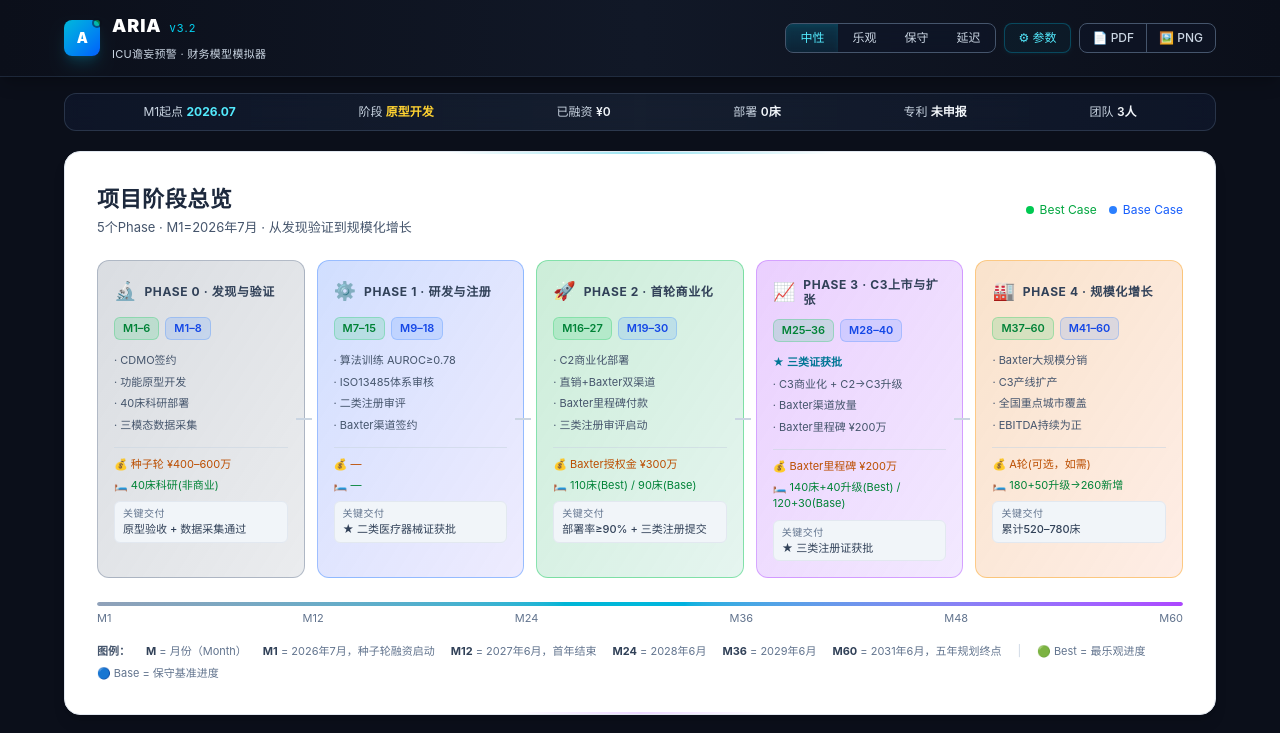
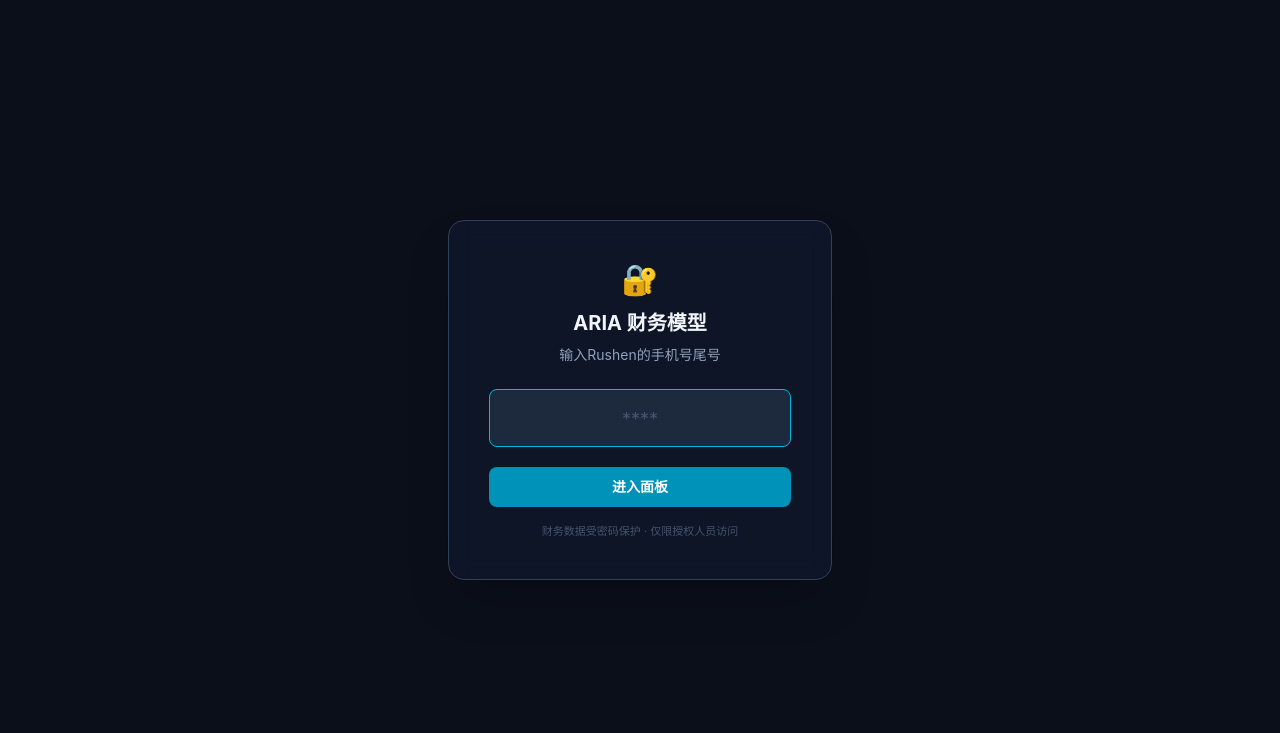
Before and after one commit to Rushen-SHEN/Finance-simulator, a Next.js app: page /Finance-simulator/ in a window 1280 px wide. Shown: the top 733 px of the page. Built offline with nearby package versions, Linux system fonts and the light colour scheme.

Commit message:
feat: add passcode gate to protect financial data
- SHA-256 hashed 4-digit code verification before dashboard access
- Session-persistent unlock (sessionStorage)
- Numeric-only input with Enter key support

```diff
--- a/src/app/page.tsx
+++ b/src/app/page.tsx
@@ -19,17 +19,41 @@ import GanttTimeline from '@/components/GanttTimeline';
 import Assumptions from '@/components/Assumptions';
 import ParameterPanel from '@/components/ParameterPanel';
 
+const CODE_HASH = 'c50281c3dd92d836d2ba7702fad19f778404cddd49059afc7b2e6e537f436ea7';
+
+async function sha256(text: string): Promise<string> {
+  const buf = await crypto.subtle.digest('SHA-256', new TextEncoder().encode(text));
+  return Array.from(new Uint8Array(buf)).map(b => b.toString(16).padStart(2, '0')).join('');
+}
+
 export default function Home() {
   const [model, setModel] = useState<ModelInputs>(structuredClone(DEFAULT_MODEL));
   const [showParams, setShowParams] = useState(false);
   const [scenario, setScenario] = useState<string>('neutral');
   const [mounted, setMounted] = useState(false);
+  const [unlocked, setUnlocked] = useState(false);
+  const [code, setCode] = useState('');
+  const [codeError, setCodeError] = useState(false);
   const printRef = useRef<HTMLDivElement>(null);
 
   useEffect(() => {
     setModel(loadModel());
     setMounted(true);
+    if (typeof window !== 'undefined' && sessionStorage.getItem('aria-unlocked') === '1') {
+      setUnlocked(true);
+    }
   }, []);
+
+  const handleUnlock = useCallback(async () => {
+    const hash = await sha256(code);
+    if (hash === CODE_HASH) {
+      setUnlocked(true);
+      setCodeError(false);
+      sessionStorage.setItem('aria-unlocked', '1');
+    } else {
+      setCodeError(true);
+    }
+  }, [code]);
 
   const result: CalcResult = calculate(model.global, model.yearly, model.opex, model.milestones_best);
 
@@ -77,6 +101,37 @@ export default function Home() {
     );
   }
 
+  if (!unlocked) {
+    return (
+      <div className="min-h-screen bg-[#0B0F1A] flex items-center justify-center px-4">
+        <div className="bg-slate-900/80 border border-slate-700 rounded-2xl p-8 sm:p-10 max-w-sm w-full text-center backdrop-blur-md shadow-2xl">
+          <div className="text-3xl mb-3">🔐</div>
+          <h1 className="text-xl font-bold text-slate-100 mb-2">ARIA 财务模型</h1>
+          <p className="text-sm text-slate-400 mb-6">输入Rushen的手机号尾号</p>
+          <input
+            type="password"
+            inputMode="numeric"
+            maxLength={4}
+            value={code}
+            onChange={e => { setCode(e.target.value.replace(/\D/g, '')); setCodeError(false); }}
+            onKeyDown={e => e.key === 'Enter' && handleUnlock()}
+            className={`w-full text-center text-2xl tracking-[0.5em] font-mono py-3 rounded-lg bg-slate-800 border ${codeError ? 'border-red-500 shake' : 'border-slate-600'} text-slate-100 outline-none focus:border-cyan-500 transition-colors placeholder:text-slate-600 placeholder:text-lg placeholder:tracking-normal`}
+            placeholder="****"
+            autoFocus
+          />
+          {codeError && <p className="text-red-400 text-xs mt-2">验证码错误，请重试</p>}
+          <button
+            onClick={handleUnlock}
+            className="mt-5 w-full py-2.5 rounded-lg bg-cyan-600 hover:bg-cyan-500 text-white font-semibold text-sm transition-colors"
+          >
+            进入面板
+          </button>
+          <p className="text-[11px] text-slate-600 mt-4">财务数据受密码保护 · 仅限授权人员访问</p>
+        </div>
+      </div>
+    );
+  }
+
   return (
     <div className="min-h-screen bg-[#0B0F1A]">
       <Header
@@ -89,12 +144,6 @@ export default function Home() {
 
       <div ref={printRef} className="max-w-[1200px] mx-auto px-4 sm:px-6 pb-12">
         <StatusStrip />
-        <div data-export-module>
-          <PhaseOverview milestonesBest={model.milestones_best} milestonesBase={model.milestones_base} />
-        </div>
-        <div data-export-module>
-          <PhaseTimeline milestonesBest={model.milestones_best} milestonesBase={model.milestones_base} />
-        </div>
 
         {showParams && (
           <div data-no-export>
@@ -106,6 +155,13 @@ export default function Home() {
             />
           </div>
         )}
+
+        <div data-export-module>
+          <PhaseOverview milestonesBest={model.milestones_best} milestonesBase={model.milestones_base} />
+        </div>
+        <div data-export-module>
+          <PhaseTimeline milestonesBest={model.milestones_best} milestonesBase={model.milestones_base} />
+        </div>
 
         <div data-export-module><MarketSection /></div>
         <div data-export-module><BusinessModel global={model.global} result={result} /></div>
```
